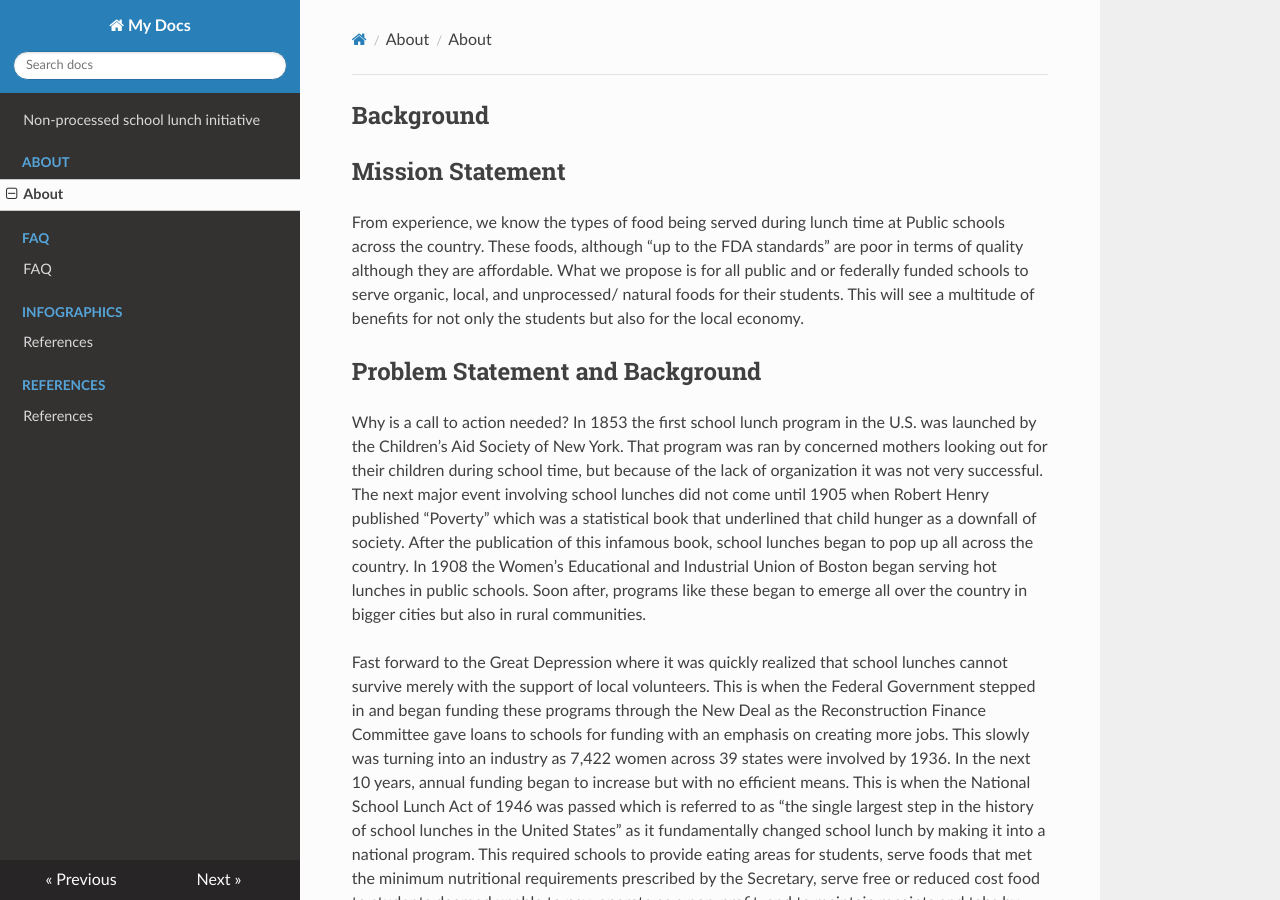
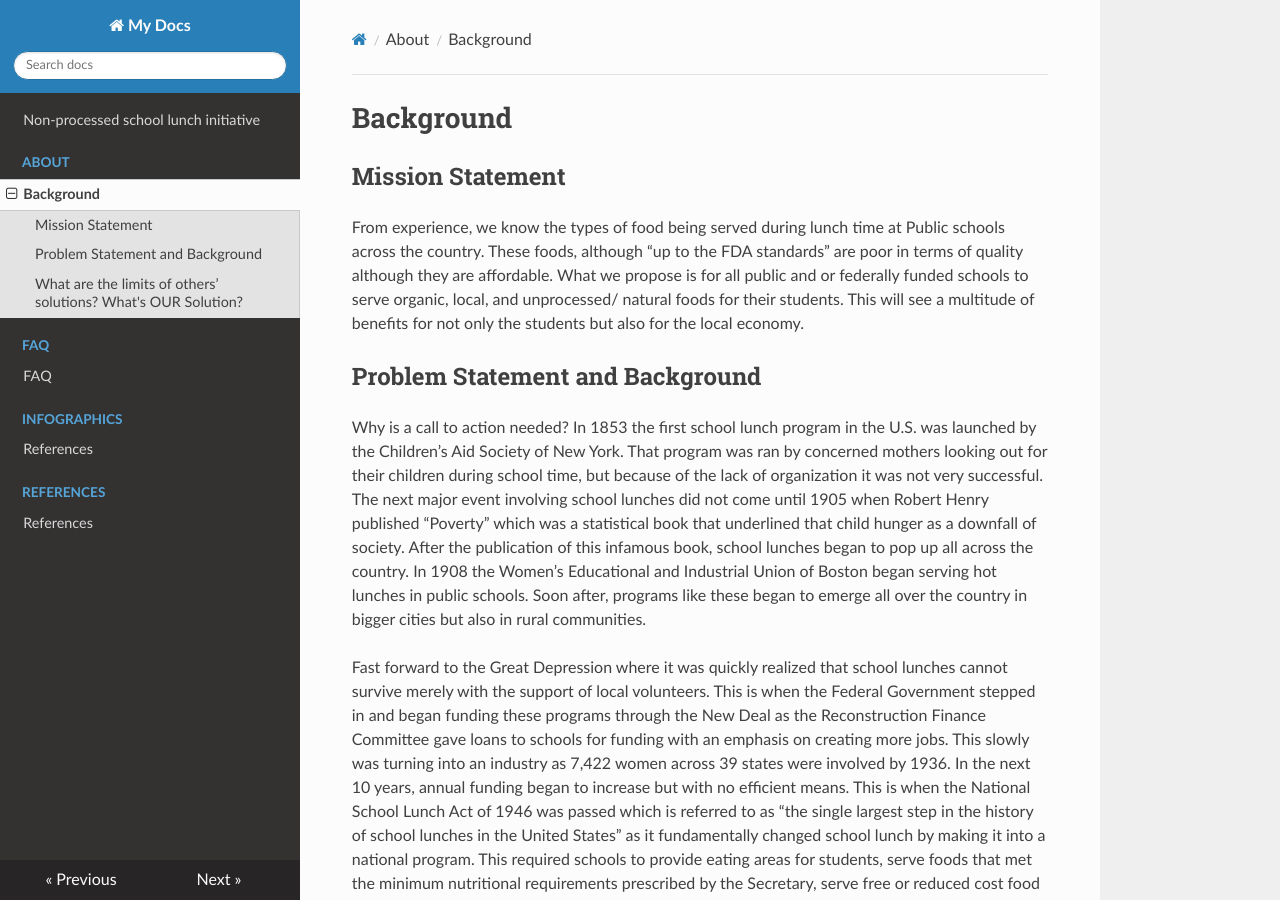
Before and after one commit to ybvau/nonproc, an MkDocs documentation site: the page built from docs/About/About.md, in a window 1280 px wide and 900 px high. Built offline with MkDocs 1.6.1, drawn with Linux system fonts in a browser that asks for light colours; nearby versions of some CDN libraries.

Commit message:
Update About.md

```diff
--- a/docs/About/About.md
+++ b/docs/About/About.md
@@ -1,4 +1,4 @@
-##Background
+# Background
 
 ## Mission Statement
  From experience, we know the types of food being served during lunch time at Public schools across the country. These foods, although “up to the FDA standards” are poor in terms of quality although they are affordable. What we propose is for all public and or federally funded schools to serve organic, local, and unprocessed/ natural foods for their students. This will see a multitude of benefits for not only the students but also for the local economy.
```
